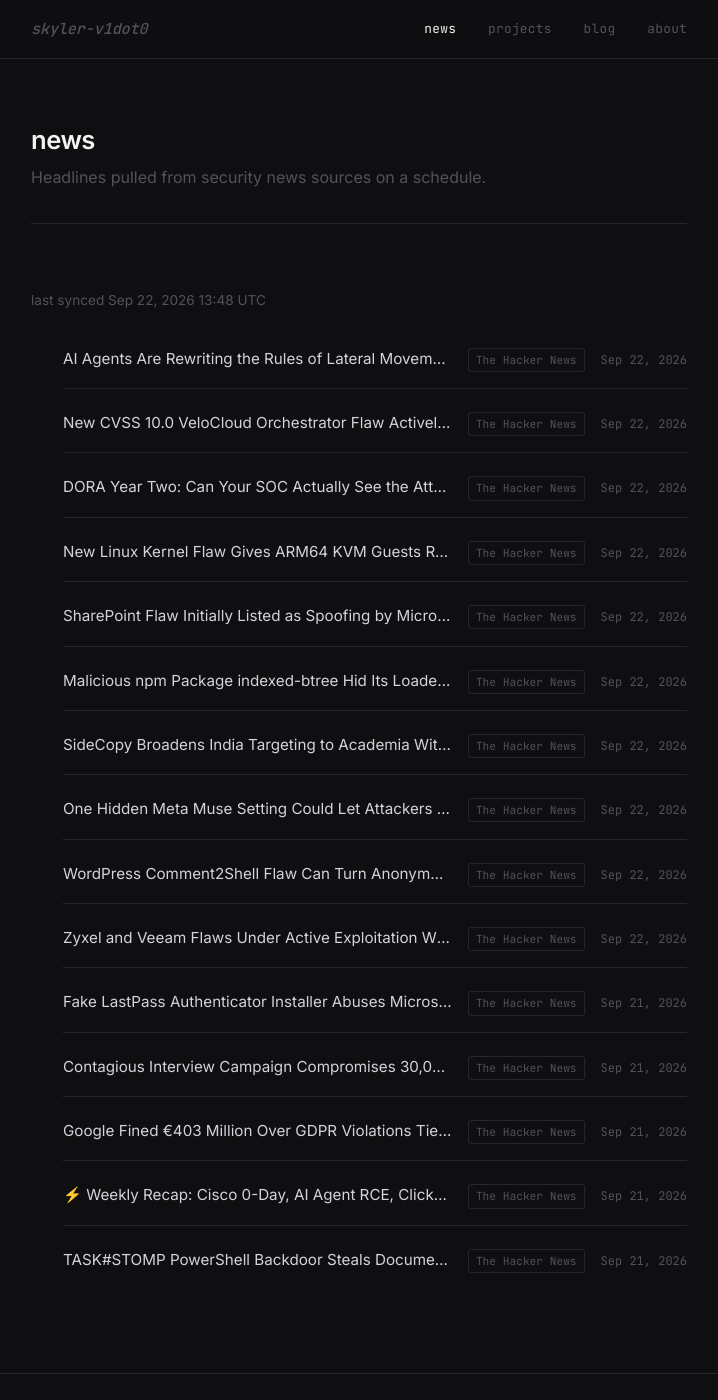
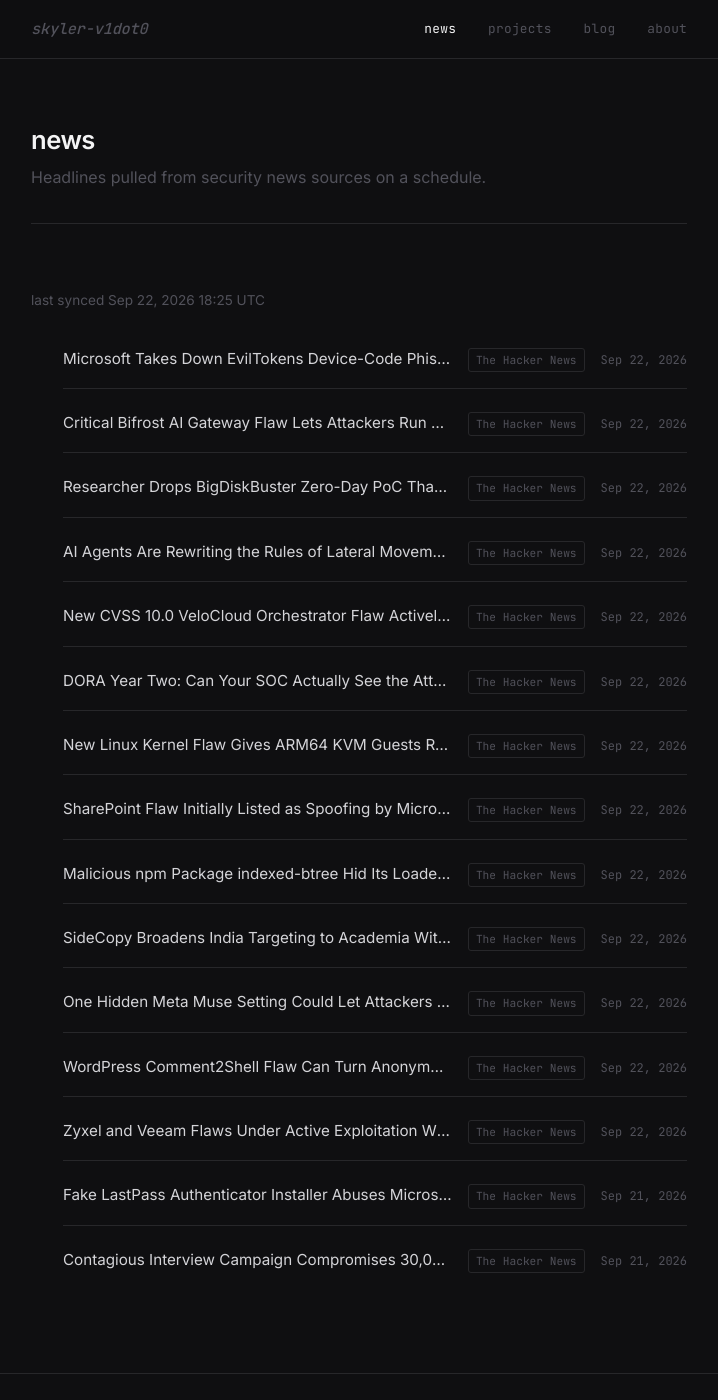
Before and after one commit to skyler-v1dot0/personal-site, a Jekyll site: the page built from news.html, in a window 1280 px wide and 1400 px high. Shown: the whole window, without its empty margins (281-999 px from the left). Built offline with Jekyll 4.4.1, drawn with Linux system fonts in a browser that asks for light colours.

Commit message:
chore: sync news feed [skip ci]

```diff
--- a/_data/news.yml
+++ b/_data/news.yml
@@ -1,6 +1,20 @@
 ---
-updated_at: '2026-09-22T13:48:25Z'
+updated_at: '2026-09-22T18:25:47Z'
 items:
+- title: Microsoft Takes Down EvilTokens Device-Code Phishing Service Tied to 12,000
+    Inbox Compromises
+  url: https://thehackernews.com/2026/09/microsoft-takes-down-eviltokens-device.html
+  source: The Hacker News
+  published: '2026-09-22T17:03:31Z'
+- title: Critical Bifrost AI Gateway Flaw Lets Attackers Run Commands Without Credentials
+  url: https://thehackernews.com/2026/09/critical-bifrost-ai-gateway-flaw-lets.html
+  source: The Hacker News
+  published: '2026-09-22T16:41:12Z'
+- title: Researcher Drops BigDiskBuster Zero-Day PoC That Blocks Microsoft Defender
+    Updates
+  url: https://thehackernews.com/2026/09/researcher-drops-bigdiskbuster-zero-day.html
+  source: The Hacker News
+  published: '2026-09-22T16:14:04Z'
 - title: AI Agents Are Rewriting the Rules of Lateral Movement
   url: https://thehackernews.com/2026/09/ai-agents-are-rewriting-rules-of.html
   source: The Hacker News
@@ -56,17 +70,3 @@ items:
   url: https://thehackernews.com/2026/09/contagious-interview-campaign.html
   source: The Hacker News
   published: '2026-09-21T17:19:00Z'
-- title: Google Fined €403 Million Over GDPR Violations Tied to Location Data
-  url: https://thehackernews.com/2026/09/google-fined-403-million-over-gdpr.html
-  source: The Hacker News
-  published: '2026-09-21T16:57:31Z'
-- title: "⚡ Weekly Recap: Cisco 0-Day, AI Agent RCE, ClickFix Attacks, ClickFix Surge,
-    and Browser Hijacks"
-  url: https://thehackernews.com/2026/09/weekly-recap-cisco-0-day-ai-agent-rce.html
-  source: The Hacker News
-  published: '2026-09-21T14:24:13Z'
-- title: TASK#STOMP PowerShell Backdoor Steals Documents, Wi-Fi Passwords, and Clipboard
-    Data
-  url: https://thehackernews.com/2026/09/taskstomp-powershell-backdoor-steals.html
-  source: The Hacker News
-  published: '2026-09-21T14:15:40Z'
```
